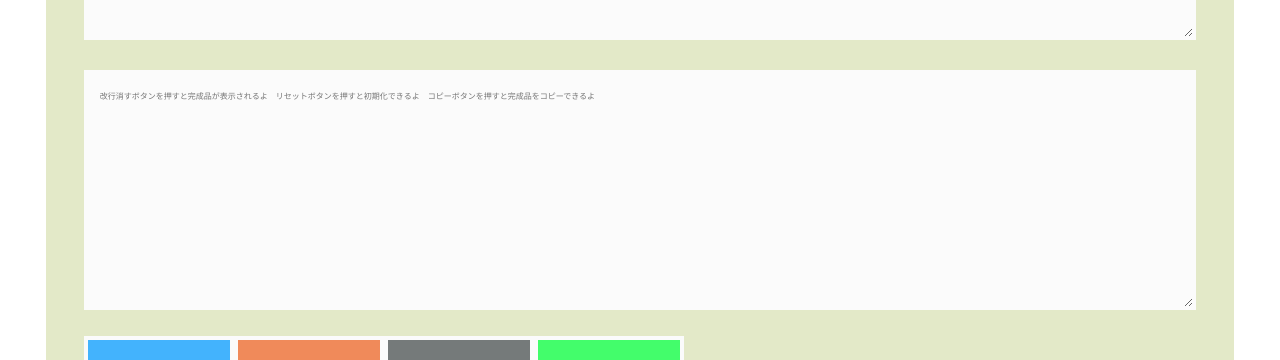
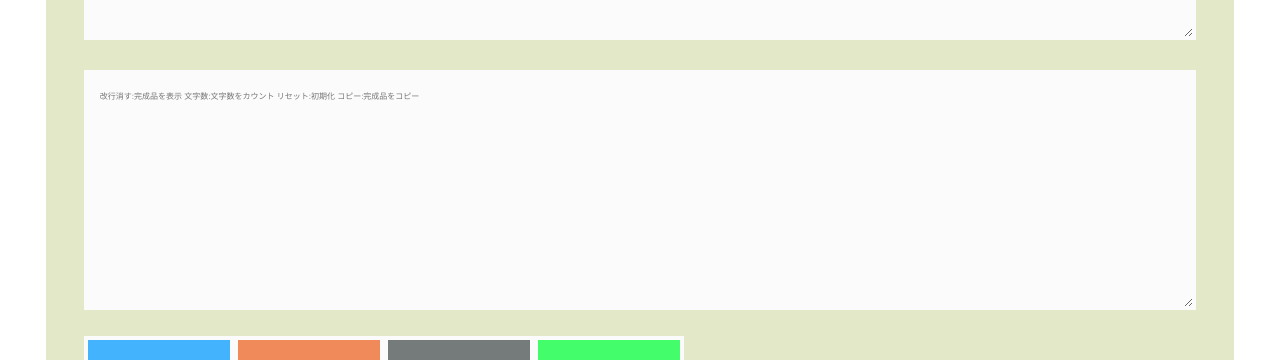
Before and after one commit to oonisidesu/seikei, a plain HTML site: page index.html in a window 1280 px wide. Shown: the part 340-700 px from the top of the page. Drawn offline with Linux system fonts and the light colour scheme.

Commit message:
1st commit

```diff
--- a/index.html
+++ b/index.html
@@ -85,7 +85,7 @@
                     </p>
 
                     <p class="text">
-                        <textarea name="text1" class="validate[required,length[6,300]] feedback-input" id="comment1" placeholder="改行消すボタンを押すと完成品が表示されるよ　リセットボタンを押すと初期化できるよ　コピーボタンを押すと完成品をコピーできるよ"></textarea>
+                        <textarea name="text1" class="validate[required,length[6,300]] feedback-input" id="comment1" placeholder="改行消す:完成品を表示 文字数:文字数をカウント リセット:初期化 コピー:完成品をコピー"></textarea>
                     </p>
 
                     <div class="submit">
```
